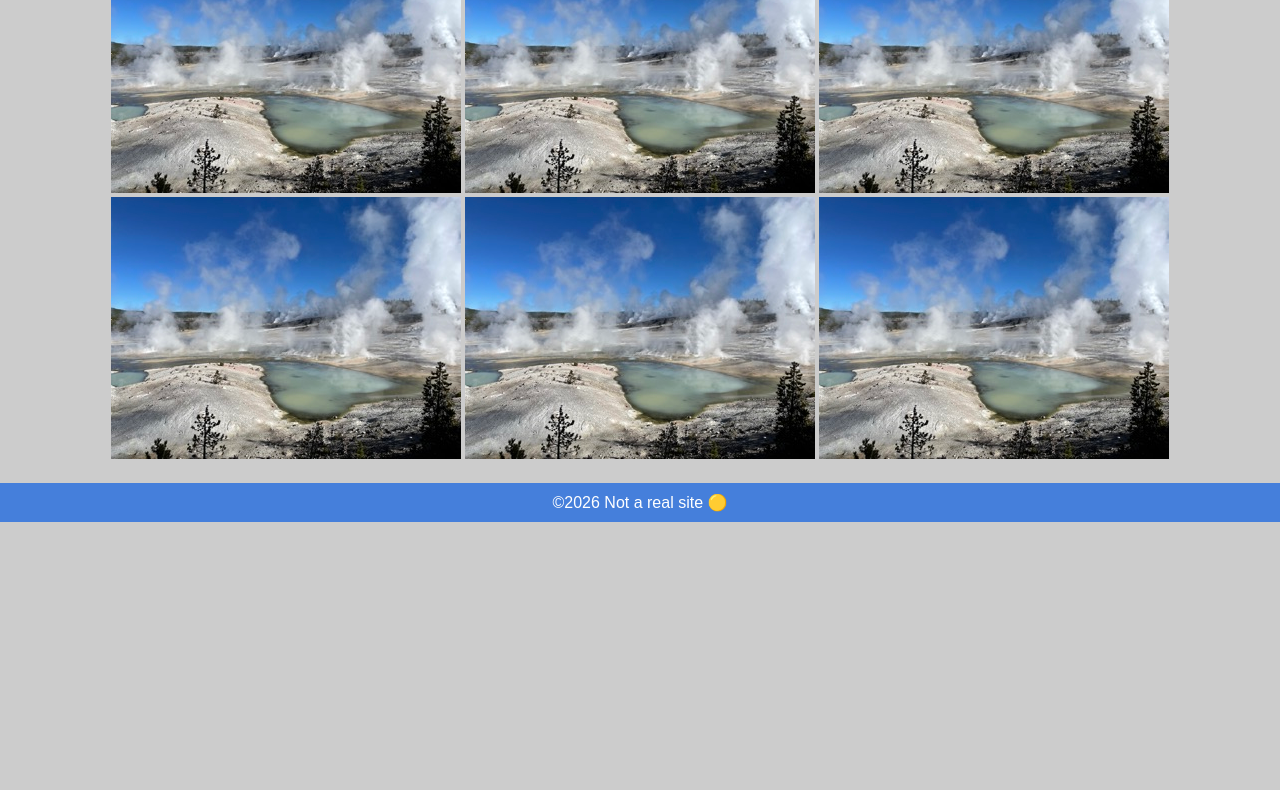
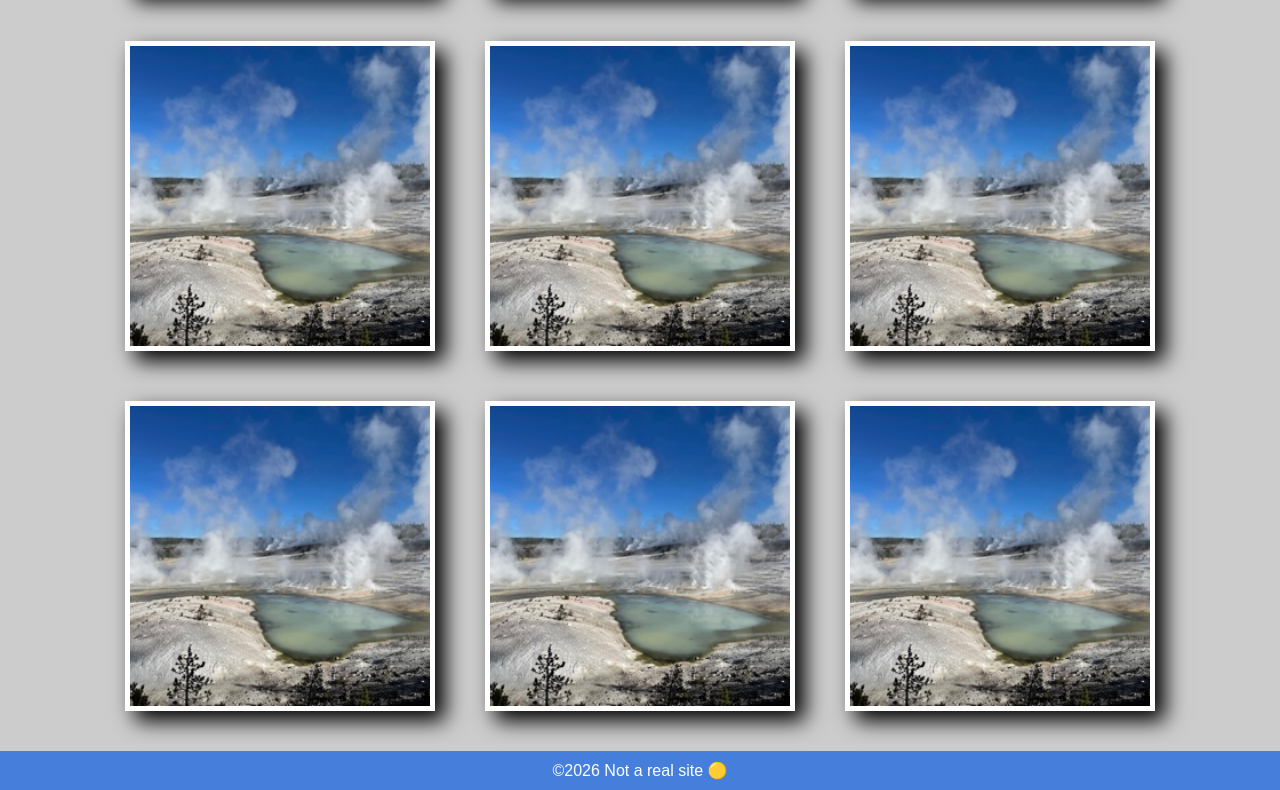
Before and after one commit to jguoliv/wdd131-olivares, a plain HTML site: page week3/prove/coolpics.html in a window 1280 px wide. Shown: the part 513-1303 px from the top of the page. Before the commit the page ends 1035 px from the top, so only its background shows below. Drawn offline with Linux system fonts and the light colour scheme.

Commit message:
Update coolpics.css

```diff
--- a/week3/prove/coolpics.css
+++ b/week3/prove/coolpics.css
@@ -11,6 +11,7 @@ body {
 header {
     background-color: rgb(69,127,219);
     padding-bottom: 10px;
+    height: 115px;
 }
 
 header h1 {
@@ -32,6 +33,10 @@ header h1 {
     color: rgb(30, 55, 96);
 }
 
+nav {
+    display: none;
+}
+
 nav a {
     font-size: 15px;
     color: white;
@@ -44,7 +49,8 @@ nav a:hover {
 }
 
 main {
-    margin: 20px;
+    margin-top: 20px;
+    justify-self: center;
 }
 
 main h1 {
@@ -53,23 +59,46 @@ main h1 {
 
 #gallery {
     margin-top: 20px;
+    display: grid;
+    justify-items: center;
+    grid-template-columns: 1fr;
+    row-gap: 50px;
+}
+
+img {
+    width: 300px;
+    height: 300px;
+    object-fit: cover;
+    border: solid white 5px;
+    box-shadow: 10px 10px 20px black;
 }
 
 footer {
     background-color: rgb(69,127,219);
     color: white;
     padding: 10px;
+    margin-top: 40px;
 }
 
-@media screen and (min-width: 700px) {
+
+
+@media screen and (min-width: 768px) {
     .menu-btn {
         display: none;
     }
 
-    nav a {
+    nav {
+        display: block;
     }
 
+    #gallery {
+        grid-template-columns: 1fr 1fr;
+        column-gap: 50px;
+    }
 }
 
-@media screen and (min-width: 1024px) {
+@media screen and (min-width: 1100px) {
+    #gallery {
+        grid-template-columns: 1fr 1fr 1fr;
+    }
 }
```
